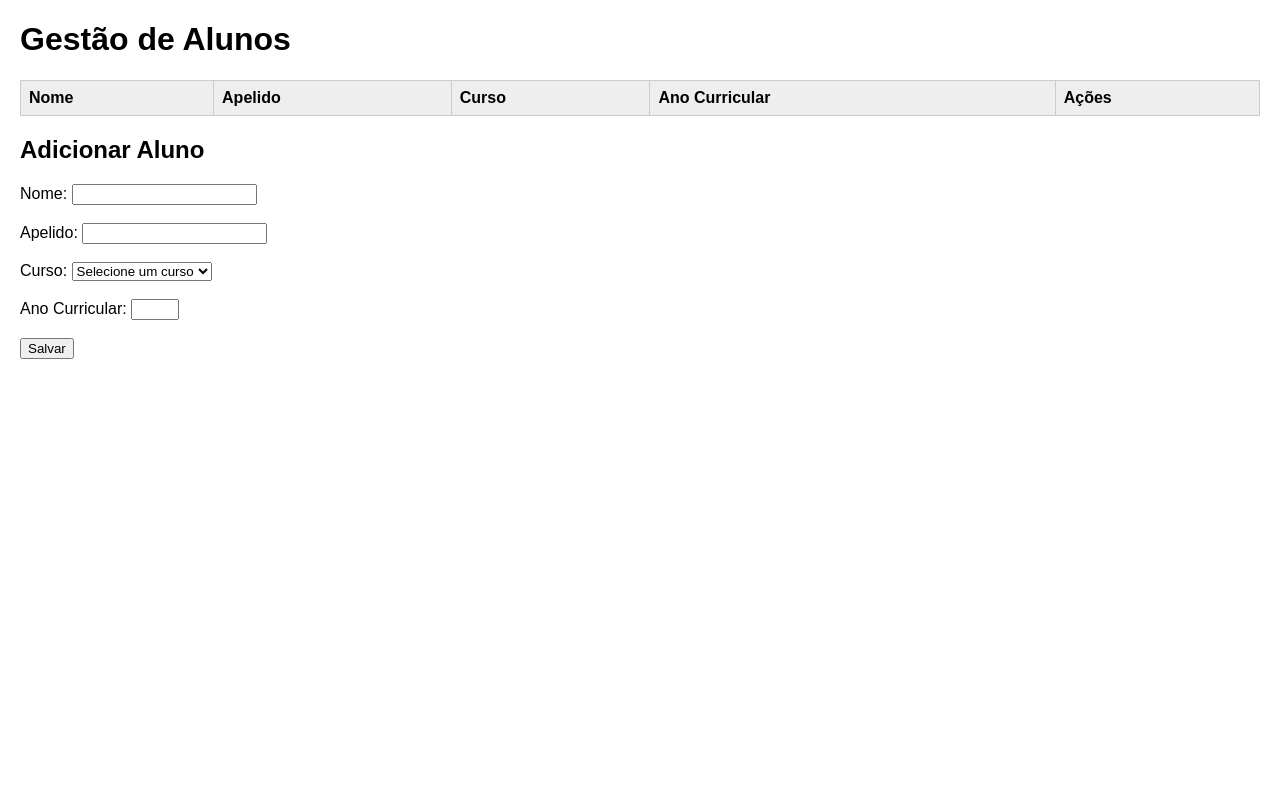
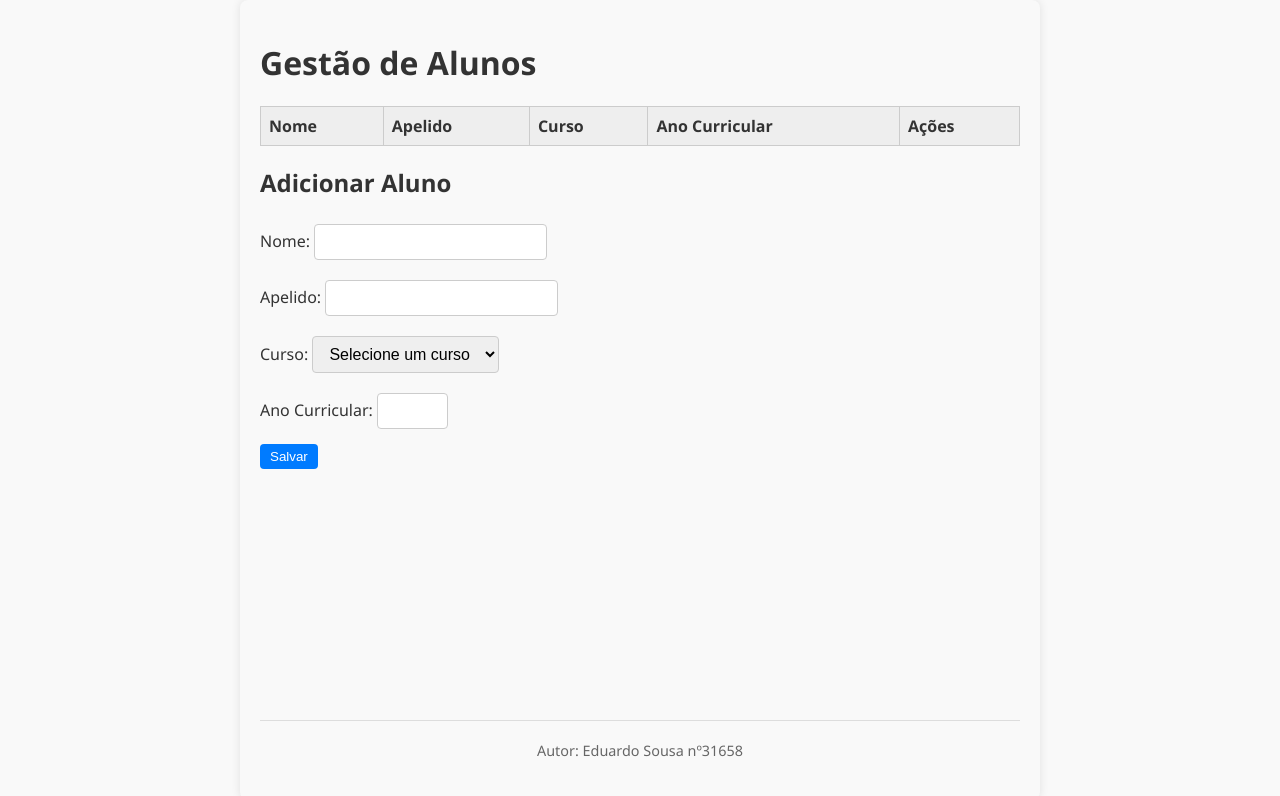
Before and after one commit to EduCSousa/projeto-raiz, a plain HTML site: page frontend/index.html in a window 1280 px wide. Drawn offline with Linux system fonts and the light colour scheme; no server answers.

Commit message:
Ajuste Final

```diff
--- a/frontend/boniteza.css
+++ b/frontend/boniteza.css
@@ -1,13 +1,54 @@
 body {
-  font-family: sans-serif;
-  margin: 20px;
+  font-family: 'Segoe UI', Tahoma, Geneva, Verdana, sans-serif;
+  margin: 20px auto;
+  max-width: 800px;
+  background: #f9f9f9;
+  color: #333;
+  padding: 20px;
+  border-radius: 8px;
+  box-shadow: 0 0 10px rgba(0,0,0,0.1);
 }
+
 input {
-  margin: 5px;
+  margin: 5px 10px 15px 0;
+  padding: 8px 12px;
+  border: 1px solid #ccc;
+  border-radius: 4px;
+  font-size: 1rem;
+  transition: border-color 0.3s;
 }
+
+input:focus {
+  border-color: #007BFF;
+  outline: none;
+}
+
 #alunos-list {
-  margin-bottom: 20px;
+  margin-bottom: 30px;
 }
+
 .aluno {
-  margin-bottom: 10px;
+  background: #fff;
+  padding: 10px 15px;
+  margin-bottom: 12px;
+  border-radius: 5px;
+  box-shadow: 0 2px 6px rgba(0,0,0,0.05);
+  display: flex;
+  justify-content: space-between;
+  align-items: center;
 }
+
+footer {
+  margin-top: 80px;
+  font-size: 0.9rem;
+  color: #666;
+  text-align: center;
+  border-top: 1px solid #ddd;
+  padding-top: 60px;
+  padding-bottom: 60px;
+
+}
+body {
+  padding-bottom: 60px;
+
+}
--- a/frontend/index.html
+++ b/frontend/index.html
@@ -5,16 +5,112 @@
   <meta name="viewport" content="width=device-width, initial-scale=1" />
   <title>Gestão de Alunos</title>
   <style>
-    body { font-family: Arial, sans-serif; margin: 20px; }
-    table { width: 100%; border-collapse: collapse; margin-top: 20px; }
-    th, td { border: 1px solid #ccc; padding: 8px; text-align: left; }
-    th { background-color: #eee; }
-    button { margin-right: 5px; }
-    form { margin-top: 20px; }
+    /* Reset básico */
+    * {
+      box-sizing: border-box;
+    }
+
+    html, body {
+      height: 100%;
+      margin: 0;
+      padding: 0;
+      font-family: 'Segoe UI', Tahoma, Geneva, Verdana, sans-serif;
+      background: #f9f9f9;
+      color: #333;
+    }
+
+    body {
+      display: flex;
+      flex-direction: column;
+      min-height: 100vh;
+      max-width: 800px;
+      margin: 0 auto;
+      padding: 20px;
+      border-radius: 8px;
+      box-shadow: 0 0 10px rgba(0,0,0,0.1);
+    }
+
+    main {
+      flex: 1; /* ocupa todo o espaço vertical disponível */
+    }
+
+    table {
+      width: 100%;
+      border-collapse: collapse;
+      margin-top: 20px;
+    }
+
+    th, td {
+      border: 1px solid #ccc;
+      padding: 8px;
+      text-align: left;
+    }
+
+    th {
+      background-color: #eee;
+    }
+
+    button {
+      margin-right: 5px;
+      padding: 5px 10px;
+      border: none;
+      background-color: #007BFF;
+      color: white;
+      border-radius: 4px;
+      cursor: pointer;
+      transition: background-color 0.3s;
+    }
+
+    button:hover {
+      background-color: #0056b3;
+    }
+
+    form {
+      margin-top: 20px;
+    }
+
+    input, select {
+      margin: 5px 10px 15px 0;
+      padding: 8px 12px;
+      border: 1px solid #ccc;
+      border-radius: 4px;
+      font-size: 1rem;
+      transition: border-color 0.3s;
+    }
+
+    input:focus, select:focus {
+      border-color: #007BFF;
+      outline: none;
+    }
+
+    #alunos-list {
+      margin-bottom: 30px;
+    }
+
+    .aluno {
+      background: #fff;
+      padding: 10px 15px;
+      margin-bottom: 12px;
+      border-radius: 5px;
+      box-shadow: 0 2px 6px rgba(0,0,0,0.05);
+      display: flex;
+      justify-content: space-between;
+      align-items: center;
+    }
+
+    footer {
+      margin-top: auto; /* força o footer para o fim da página */
+      font-size: 0.9rem;
+      color: #666;
+      text-align: center;
+      border-top: 1px solid #ddd;
+      padding: 20px 0;
+    }
   </style>
 </head>
 <body>
 
+  <main>
     <h1>Gestão de Alunos</h1>
 
     <table id="alunosTable">
@@ -32,19 +128,25 @@
 
     <form id="alunoForm">
       <h2 id="formTitle">Adicionar Aluno</h2>
-  <label>Nome: <input type="text" id="nome" required /></label><br /><br />
-  <label>Apelido: <input type="text" id="apelido" required /></label><br /><br />
+      <label>Nome: <input type="text" id="nome" required /></label><br />
+      <label>Apelido: <input type="text" id="apelido" required /></label><br />
       <label>Curso:
         <select id="curso" required>
           <option value="">Selecione um curso</option>
         </select>
-  </label><br /><br />
-  <label>Ano Curricular: <input type="number" id="anoCurricular" min="1" max="5" required /></label><br /><br />
+      </label><br />
+      <label>Ano Curricular: <input type="number" id="anoCurricular" min="1" max="5" required /></label><br />
       <button type="submit">Salvar</button>
       <button type="button" id="cancelEdit" style="display:none;">Cancelar</button>
     </form>
+  </main>
+
+  <footer>
+    Autor: Eduardo Sousa nº31658
+  </footer>
 
   <script>
+    // O teu script javascript já estava perfeito, só confirma que está ligado ao backend certo
     const apiUrl = 'https://projeto-raiz-backend.onrender.com';
     const alunosTableBody = document.querySelector('#alunosTable tbody');
     const alunoForm = document.getElementById('alunoForm');
```
Also changed, not shown: backend/seed.js (added, +42 -0 lines). Lines whose indentation alone changed are shown as unchanged.
